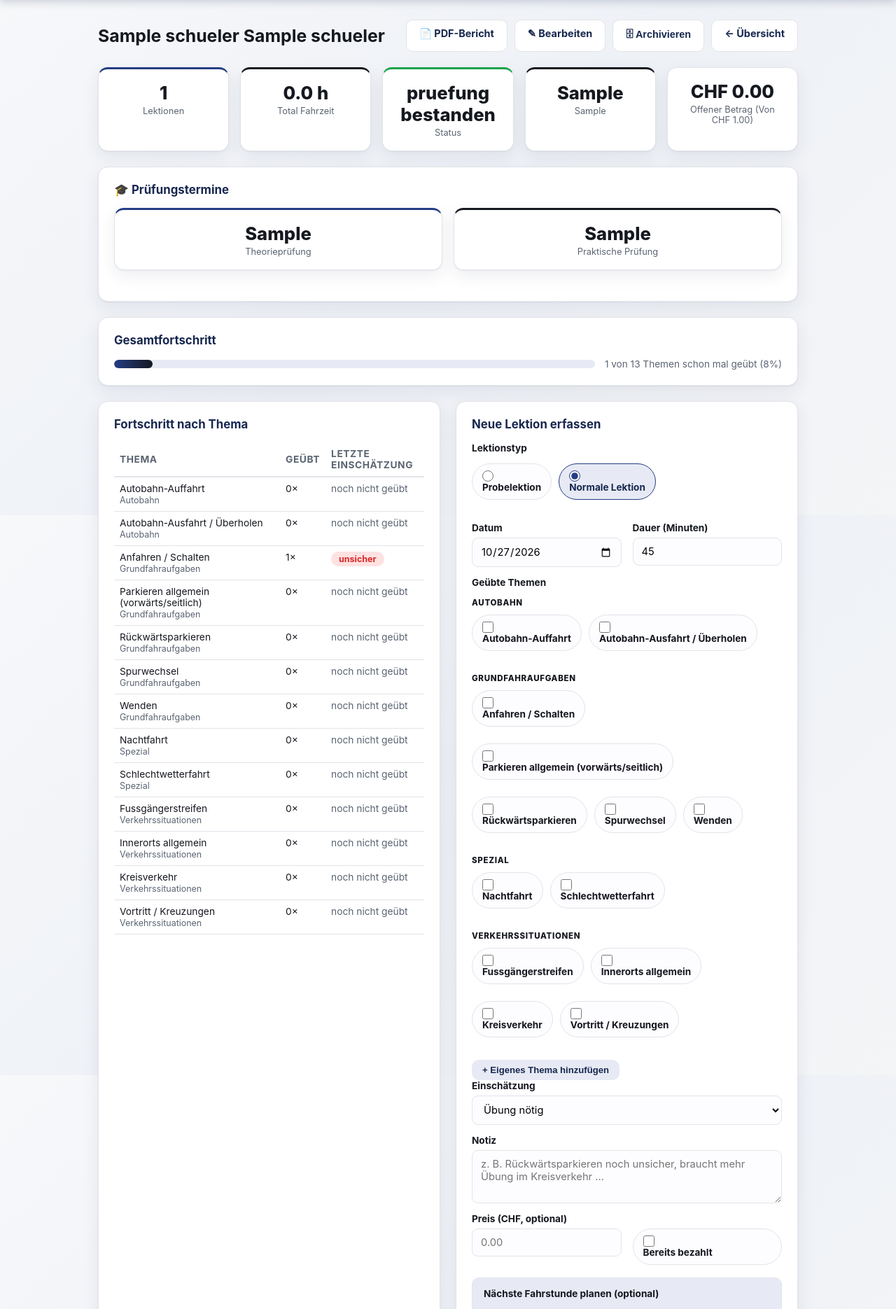
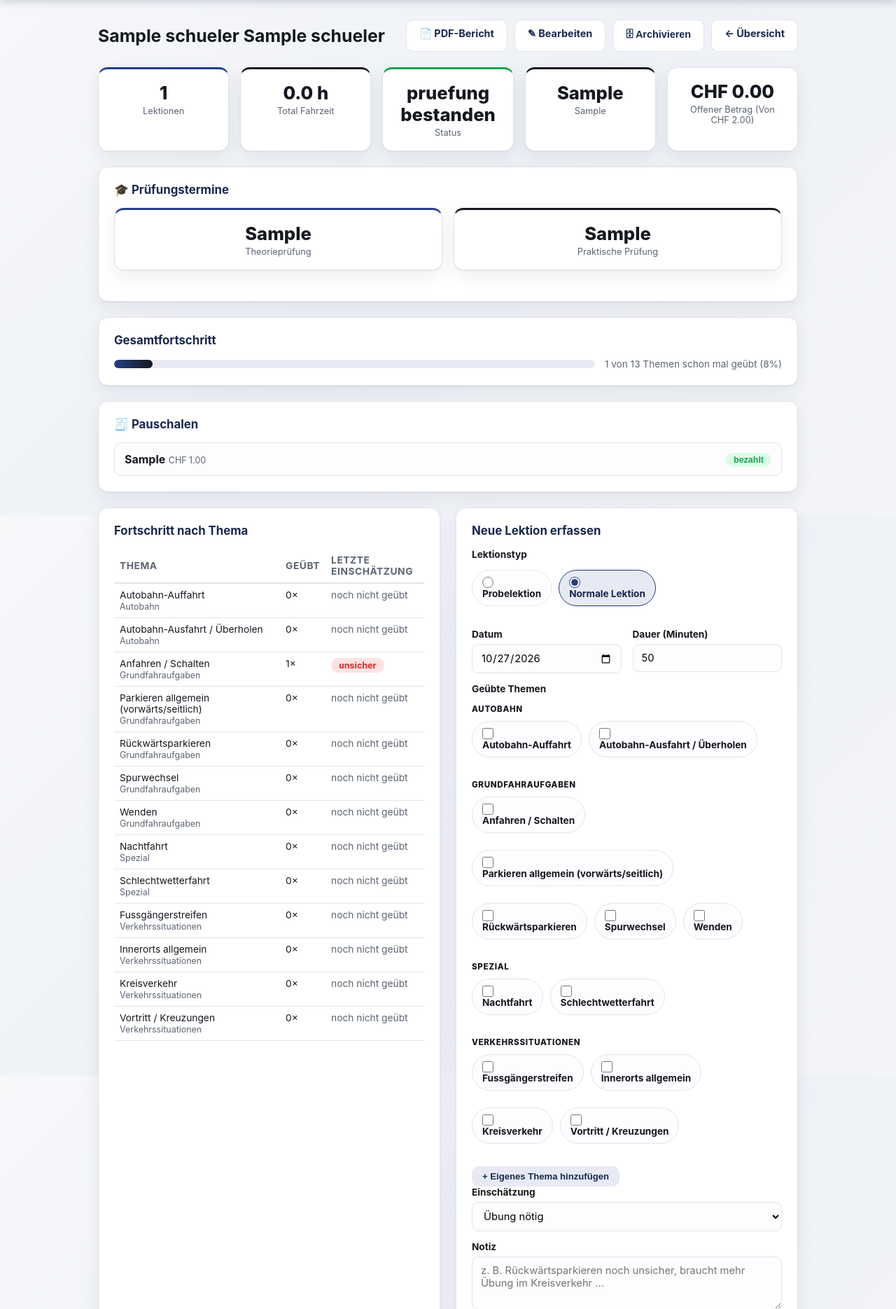
Before and after one commit to aru3018/Fahrschul-logbuch, a Flask app: page /schueler/1 in a window 1280 px wide. Shown: the part 64-1934 px from the top of the page at 70% size. Run offline with Flask 3, Linux system fonts and the light colour scheme; the visitor is signed in with stand-in values (Sample User, id 1); data comes from the database, SQL or seed files in the repository; tables that the repository leaves empty hold one stand-in row (values such as "Sample post").

Commit message:
Preisautomatik, Pauschalen bei Anmeldung, offene Beträge pro Fahrlehrer
- Standard-Lektionspreis CHF 99.– für 50 Minuten, wird im Formular
  automatisch anhand der Dauer vorgeschlagen (per JS, mit serverseitigem
  Fallback), bleibt aber von Hand anpassbar
- Neue Tabelle "rechnungsposition" für einmalige Pauschalen pro Schüler
- Bei jeder Erstanmeldung werden automatisch zwei Pauschalen verrechnet:
  Versicherungs- und Administrationspauschale (CHF 100.–) und
  Prüfungspauschale 2.5h (CHF 250.–)
- Pauschalen erscheinen auf der Schülerseite mit Bezahlt/Offen-Umschalter
  und fliessen in Total/offenen Betrag sowie den PDF-Bericht ein
- Offene Beträge jetzt auch pro Fahrlehrer im Admin-Dashboard sichtbar
  (nur die Kosten der jeweils eigenen Schüler, nicht fahrlehrerübergreifend)

Co-Authored-By: Claude Sonnet 5 <noreply@anthropic.com>
Claude-Session: https://claude.ai/code/session_01X21Ruz1RkJdnptvHW5jfcP

```diff
--- a/app.py
+++ b/app.py
@@ -55,6 +55,20 @@ BENUTZER = {
 # Liste der Fahrlehrer-Benutzernamen (ohne Admin-Konten) – wird für die
 # manuelle Fahrlehrer-Zuteilung durch den Admin verwendet.
 FAHRLEHRER_LISTE = [name for name, daten in BENUTZER.items() if daten["rolle"] != "admin"]
+
+# ---------- Preise ----------
+# Standard-Lektionspreis: 1 Fahrlektion (50 Min.) = CHF 99.–, daraus ergibt
+# sich der Minutenpreis für die automatische Preisberechnung im Formular.
+STANDARD_LEKTION_DAUER = 50
+STANDARD_LEKTION_PREIS = 99.00
+LEKTION_PREIS_PRO_MINUTE = STANDARD_LEKTION_PREIS / STANDARD_LEKTION_DAUER
+
+# Einmalige Pauschalen, die bei der Anmeldung eines neuen Schülers
+# automatisch als offene Rechnungsposition angelegt werden.
+PAUSCHALEN_BEI_ANMELDUNG = [
+    ("Versicherungs- und Administrationspauschale", 100.00),
+    ("Prüfungspauschale (2.5h)", 250.00),
+]
 
 
 def login_erforderlich(view):
@@ -225,7 +239,10 @@ def index():
         SELECT s.*,
                COUNT(l.id) AS anzahl_lektionen,
                COALESCE(SUM(l.dauer_minuten), 0) AS total_minuten,
-               COALESCE(SUM(CASE WHEN l.bezahlt = 0 THEN l.preis ELSE 0 END), 0) AS offener_betrag
+               COALESCE(SUM(CASE WHEN l.bezahlt = 0 THEN l.preis ELSE 0 END), 0)
+                   + (SELECT COALESCE(SUM(CASE WHEN r.bezahlt = 0 THEN r.betrag ELSE 0 END), 0)
+                      FROM rechnungsposition r WHERE r.schueler_id = s.id)
+                   AS offener_betrag
         FROM schueler s
         LEFT JOIN lektion l ON l.schueler_id = s.id
         {where}
@@ -284,6 +301,19 @@ def schueler_neu():
             db, "Schüler erstellt",
             f"{request.form['vorname'].strip()} {request.form['nachname'].strip()} (ID {cur.lastrowid}), Fahrlehrer: {erstellt_von}",
         )
+
+        # Bei der Erstanmeldung fallen automatisch die Pauschalen an
+        # (Versicherung/Administration + Prüfungspauschale).
+        for bezeichnung, betrag in PAUSCHALEN_BEI_ANMELDUNG:
+            db.execute(
+                "INSERT INTO rechnungsposition (schueler_id, bezeichnung, betrag) VALUES (?, ?, ?)",
+                (cur.lastrowid, bezeichnung, betrag),
+            )
+        log_aktion(
+            db, "Pauschalen verrechnet",
+            f"Schüler-ID {cur.lastrowid}: " + ", ".join(f"{b} CHF {p:.2f}" for b, p in PAUSCHALEN_BEI_ANMELDUNG),
+        )
+
         db.commit()
         return redirect(url_for("admin_dashboard") if ist_admin else url_for("index"))
     return render_template(
@@ -316,10 +346,18 @@ def schueler_detail(schueler_id):
         if lektion_typ not in ("probe", "normal"):
             lektion_typ = "normal"
 
-        try:
-            preis = float(request.form.get("preis", "0").replace(",", ".") or 0)
-        except ValueError:
-            preis = 0
+        # Preis: wird im Formular automatisch anhand der Dauer vorgeschlagen
+        # (CHF 99.– für 50 Min.), lässt sich aber von Hand übersteuern. Ohne
+        # JavaScript (oder leeres Feld) wird hier serverseitig derselbe
+        # Standardpreis berechnet.
+        preis_raw = request.form.get("preis", "").strip()
+        if preis_raw:
+            try:
+                preis = float(preis_raw.replace(",", "."))
+            except ValueError:
+                preis = round(dauer * LEKTION_PREIS_PRO_MINUTE, 2)
+        else:
+            preis = round(dauer * LEKTION_PREIS_PRO_MINUTE, 2)
         bezahlt = 1 if request.form.get("bezahlt") else 0
 
         cur = db.execute(
@@ -408,6 +446,11 @@ def schueler_detail(schueler_id):
         (schueler_id,),
     ).fetchall()
 
+    rechnungspositionen = db.execute(
+        "SELECT * FROM rechnungsposition WHERE schueler_id = ? ORDER BY erstellt_am",
+        (schueler_id,),
+    ).fetchall()
+
     total_minuten = sum(l["dauer_minuten"] for l in lektionen)
     heute = datetime.now().strftime("%Y-%m-%d")
 
@@ -416,8 +459,11 @@ def schueler_detail(schueler_id):
         round(100 * anzahl_themen_geuebt / anzahl_themen_total) if anzahl_themen_total else 0
     )
 
-    total_betrag = sum(l["preis"] for l in lektionen)
-    offener_betrag = sum(l["preis"] for l in lektionen if not l["bezahlt"])
+    total_betrag = sum(l["preis"] for l in lektionen) + sum(r["betrag"] for r in rechnungspositionen)
+    offener_betrag = (
+        sum(l["preis"] for l in lektionen if not l["bezahlt"])
+        + sum(r["betrag"] for r in rechnungspositionen if not r["bezahlt"])
+    )
 
     return render_template(
         "schueler_detail.html",
@@ -426,6 +472,7 @@ def schueler_detail(schueler_id):
         themen=themen,
         fortschritt=fortschritt,
         offene_termine=offene_termine,
+        rechnungspositionen=rechnungspositionen,
         total_minuten=total_minuten,
         heute=heute,
         anzahl_themen_total=anzahl_themen_total,
@@ -433,6 +480,8 @@ def schueler_detail(schueler_id):
         fortschritt_prozent=fortschritt_prozent,
         total_betrag=total_betrag,
         offener_betrag=offener_betrag,
+        standard_lektion_dauer=STANDARD_LEKTION_DAUER,
+        lektion_preis_pro_minute=LEKTION_PREIS_PRO_MINUTE,
     )
 
 
@@ -538,6 +587,29 @@ def lektion_bezahlt_umschalten(lektion_id):
     return redirect(url_for("index"))
 
 
+# ---------- Rechnungsposition (Pauschale) als bezahlt / offen markieren ----------
+
+@app.route("/rechnungsposition/<int:position_id>/bezahlt", methods=["POST"])
+@login_erforderlich
+def rechnungsposition_bezahlt_umschalten(position_id):
+    db = get_db()
+    row = db.execute(
+        """
+        SELECT r.schueler_id, r.bezahlt, s.erstellt_von
+        FROM rechnungsposition r JOIN schueler s ON s.id = r.schueler_id
+        WHERE r.id = ?
+        """,
+        (position_id,),
+    ).fetchone()
+    if row is not None:
+        pruefe_zugriff(row)
+        neuer_status = 0 if row["bezahlt"] else 1
+        db.execute("UPDATE rechnungsposition SET bezahlt = ? WHERE id = ?", (neuer_status, position_id))
+        db.commit()
+        return redirect(url_for("schueler_detail", schueler_id=row["schueler_id"]))
+    return redirect(url_for("index"))
+
+
 # ---------- Schüler archivieren / reaktivieren (Soft-Delete) ----------
 
 @app.route("/schueler/<int:schueler_id>/archivieren", methods=["POST"])
@@ -603,8 +675,18 @@ def schueler_pdf(schueler_id):
         (schueler_id, schueler_id),
     ).fetchall()
 
+    rechnungspositionen = db.execute(
+        "SELECT * FROM rechnungsposition WHERE schueler_id = ? ORDER BY erstellt_am",
+        (schueler_id,),
+    ).fetchall()
+
     einschaetzung_text = {1: "unsicher", 2: "Übung nötig", 3: "sicher", None: "noch nicht geübt"}
     total_minuten = sum(l["dauer_minuten"] for l in lektionen)
+    total_betrag = sum(l["preis"] for l in lektionen) + sum(r["betrag"] for r in rechnungspositionen)
+    offener_betrag = (
+        sum(l["preis"] for l in lektionen if not l["bezahlt"])
+        + sum(r["betrag"] for r in rechnungspositionen if not r["bezahlt"])
+    )
 
     puffer = io.BytesIO()
     doc = SimpleDocTemplate(puffer, pagesize=A4, topMargin=2 * cm, bottomMargin=2 * cm)
@@ -660,7 +742,31 @@ def schueler_pdf(schueler_id):
         ("VALIGN", (0, 0), (-1, -1), "TOP"),
     ]))
     elemente.append(verlauf_tabelle)
+
+    if rechnungspositionen:
+        elemente.append(Spacer(1, 0.8 * cm))
+        elemente.append(Paragraph("Pauschalen", stile["Heading3"]))
+        pauschalen_daten = [["Bezeichnung", "Betrag", "Status"]]
+        for r in rechnungspositionen:
+            pauschalen_daten.append([
+                r["bezeichnung"], f"CHF {r['betrag']:.2f}", "bezahlt" if r["bezahlt"] else "offen",
+            ])
+        pauschalen_tabelle = Table(pauschalen_daten, repeatRows=1, hAlign="LEFT", colWidths=[9 * cm, 3 * cm, 3 * cm])
+        pauschalen_tabelle.setStyle(TableStyle([
+            ("BACKGROUND", (0, 0), (-1, 0), colors.HexColor("#243d84")),
+            ("TEXTCOLOR", (0, 0), (-1, 0), colors.white),
+            ("FONTSIZE", (0, 0), (-1, -1), 8),
+            ("GRID", (0, 0), (-1, -1), 0.5, colors.HexColor("#cccccc")),
+            ("ROWBACKGROUNDS", (0, 1), (-1, -1), [colors.white, colors.HexColor("#f4f5f7")]),
+        ]))
+        elemente.append(pauschalen_tabelle)
+
     elemente.append(Spacer(1, 0.8 * cm))
+    elemente.append(Paragraph(
+        f"<b>Total: CHF {total_betrag:.2f} &nbsp;|&nbsp; Offener Betrag: CHF {offener_betrag:.2f}</b>",
+        stile["Normal"],
+    ))
+    elemente.append(Spacer(1, 0.4 * cm))
     elemente.append(Paragraph(
         f"Erstellt am {datetime.now().strftime('%d.%m.%Y')} · Fahrschule Bern", stile["Normal"],
     ))
@@ -877,18 +983,28 @@ def admin_dashboard():
         SELECT COUNT(DISTINCT s.id) AS anzahl_schueler,
                COUNT(l.id) AS anzahl_lektionen,
                COALESCE(SUM(l.dauer_minuten), 0) AS total_minuten,
-               COALESCE(SUM(CASE WHEN l.bezahlt = 0 THEN l.preis ELSE 0 END), 0) AS offene_betraege
+               COALESCE(SUM(CASE WHEN l.bezahlt = 0 THEN l.preis ELSE 0 END), 0)
+                   + (SELECT COALESCE(SUM(CASE WHEN bezahlt = 0 THEN betrag ELSE 0 END), 0) FROM rechnungsposition)
+                   AS offene_betraege
         FROM schueler s
         LEFT JOIN lektion l ON l.schueler_id = s.id
         """
     ).fetchone()
 
+    # Offene Beträge pro Fahrlehrer: nur die Kosten der jeweils eigenen
+    # Schüler (Lektionen + Pauschalen).
     pro_fahrlehrer = db.execute(
         """
         SELECT s.erstellt_von AS benutzer,
                COUNT(DISTINCT s.id) AS anzahl_schueler,
                COUNT(l.id) AS anzahl_lektionen,
-               COALESCE(SUM(l.dauer_minuten), 0) AS total_minuten
+               COALESCE(SUM(l.dauer_minuten), 0) AS total_minuten,
+               COALESCE(SUM(CASE WHEN l.bezahlt = 0 THEN l.preis ELSE 0 END), 0)
+                   + (SELECT COALESCE(SUM(CASE WHEN r.bezahlt = 0 THEN r.betrag ELSE 0 END), 0)
+                      FROM rechnungsposition r
+                      JOIN schueler s2 ON s2.id = r.schueler_id
+                      WHERE s2.erstellt_von = s.erstellt_von)
+                   AS offener_betrag
         FROM schueler s
         LEFT JOIN lektion l ON l.schueler_id = s.id
         GROUP BY s.erstellt_von
@@ -901,7 +1017,10 @@ def admin_dashboard():
         SELECT s.*,
                COUNT(l.id) AS anzahl_lektionen,
                COALESCE(SUM(l.dauer_minuten), 0) AS total_minuten,
-               COALESCE(SUM(CASE WHEN l.bezahlt = 0 THEN l.preis ELSE 0 END), 0) AS offener_betrag
+               COALESCE(SUM(CASE WHEN l.bezahlt = 0 THEN l.preis ELSE 0 END), 0)
+                   + (SELECT COALESCE(SUM(CASE WHEN r.bezahlt = 0 THEN r.betrag ELSE 0 END), 0)
+                      FROM rechnungsposition r WHERE r.schueler_id = s.id)
+                   AS offener_betrag
         FROM schueler s
         LEFT JOIN lektion l ON l.schueler_id = s.id
         GROUP BY s.id
--- a/templates/admin_dashboard.html
+++ b/templates/admin_dashboard.html
@@ -32,7 +32,7 @@
         <div class="table-wrap">
         <table class="table table-compact">
             <thead>
-                <tr><th>Fahrlehrer</th><th>Schüler</th><th>Lektionen</th><th>Stunden</th></tr>
+                <tr><th>Fahrlehrer</th><th>Schüler</th><th>Lektionen</th><th>Stunden</th><th>Offener Betrag</th></tr>
             </thead>
             <tbody>
                 {% for f in pro_fahrlehrer %}
@@ -41,9 +41,10 @@
                     <td>{{ f.anzahl_schueler }}</td>
                     <td>{{ f.anzahl_lektionen }}</td>
                     <td>{{ "%.1f"|format(f.total_minuten / 60) }} h</td>
+                    <td>{% if f.offener_betrag %}CHF {{ "%.2f"|format(f.offener_betrag) }}{% else %}<span class="muted">–</span>{% endif %}</td>
                 </tr>
                 {% else %}
-                <tr><td colspan="4" class="muted">Noch keine Schüler erfasst.</td></tr>
+                <tr><td colspan="5" class="muted">Noch keine Schüler erfasst.</td></tr>
                 {% endfor %}
             </tbody>
         </table>
--- a/templates/schueler_detail.html
+++ b/templates/schueler_detail.html
@@ -63,6 +63,27 @@
         <span class="progress-label">{{ anzahl_themen_geuebt }} von {{ anzahl_themen_total }} Themen schon mal geübt ({{ fortschritt_prozent }}%)</span>
     </div>
 </section>
+
+{% if rechnungspositionen %}
+<section class="card">
+    <h2>🧾 Pauschalen</h2>
+    <div class="termin-liste">
+        {% for r in rechnungspositionen %}
+        <div class="termin-eintrag">
+            <div class="termin-info">
+                <strong>{{ r.bezeichnung }}</strong>
+                <span class="muted small">CHF {{ "%.2f"|format(r.betrag) }}</span>
+            </div>
+            <form method="post" action="{{ url_for('rechnungsposition_bezahlt_umschalten', position_id=r.id) }}">
+                <button type="submit" class="badge {{ 'badge-sicher' if r.bezahlt else 'badge-unsicher' }}" style="border:none; cursor:pointer;">
+                    {{ 'bezahlt' if r.bezahlt else 'offen' }}
+                </button>
+            </form>
+        </div>
+        {% endfor %}
+    </div>
+</section>
+{% endif %}
 
 {% if offene_termine %}
 <section class="card">
@@ -139,7 +160,7 @@
                     <input type="date" name="datum" value="{{ heute }}" required>
                 </label>
                 <label>Dauer (Minuten)
-                    <input type="number" name="dauer_minuten" value="45" min="5" step="5" required>
+                    <input type="number" name="dauer_minuten" id="dauer-eingabe" value="{{ standard_lektion_dauer }}" min="5" step="5" required>
                 </label>
             </div>
 
@@ -180,8 +201,8 @@
             </label>
 
             <div class="form-row">
-                <label>Preis (CHF, optional)
-                    <input type="number" name="preis" step="0.05" min="0" placeholder="0.00">
+                <label>Preis (CHF) — automatisch anhand der Dauer, anpassbar
+                    <input type="number" name="preis" id="preis-eingabe" step="0.05" min="0">
                 </label>
                 <label class="checkbox-item" style="margin-top: 22px;">
                     <input type="checkbox" name="bezahlt">
@@ -292,6 +313,22 @@ document.getElementById("eigenes-thema-eingabe").addEventListener("keydown", fun
     }
 });
 
+// Preis automatisch anhand der Dauer vorschlagen (CHF {{ "%.2f"|format(lektion_preis_pro_minute * standard_lektion_dauer) }}
+// für {{ standard_lektion_dauer }} Min.), solange der Preis nicht von Hand geändert wurde.
+const dauerEingabe = document.getElementById("dauer-eingabe");
+const preisEingabe = document.getElementById("preis-eingabe");
+const preisProMinute = {{ lektion_preis_pro_minute }};
+let preisManuellBearbeitet = false;
+
+function preisAutoBerechnen() {
+    if (preisManuellBearbeitet) return;
+    const minuten = parseFloat(dauerEingabe.value) || 0;
+    preisEingabe.value = (Math.round(minuten * preisProMinute * 20) / 20).toFixed(2);
+}
+preisEingabe.addEventListener("input", function () { preisManuellBearbeitet = true; });
+dauerEingabe.addEventListener("input", preisAutoBerechnen);
+preisAutoBerechnen();
+
 // Terminplanung nur bei "Normale Lektion" anzeigen
 function terminBlockAktualisieren() {
     const normal = document.querySelector('input[name="lektion_typ"][value="normal"]').checked;
```
Also changed, not shown: schema.sql (+13 -0 lines).
